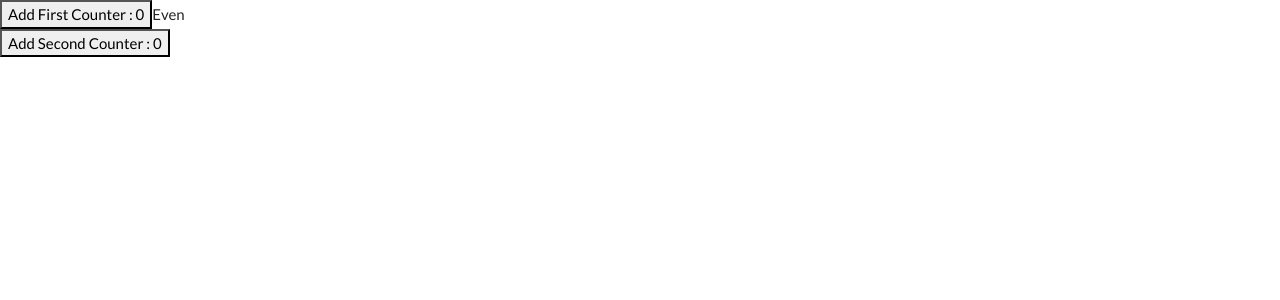
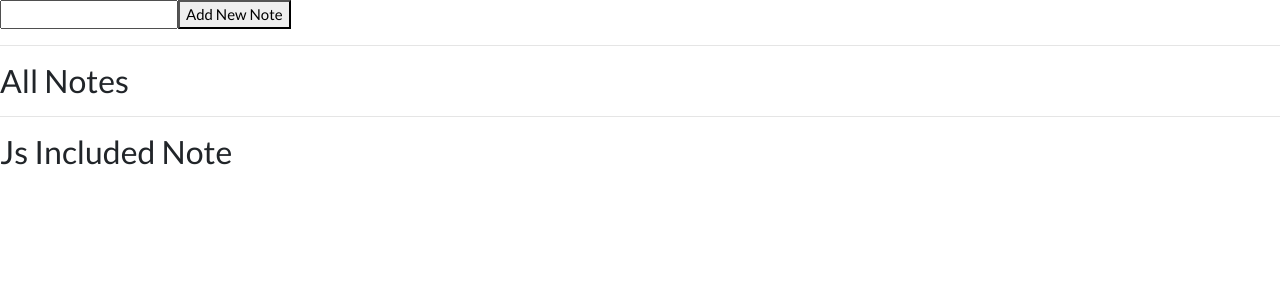
Before and after one commit to ahmadkabiri/first-app, a React (Create React App) app: page / in a window 1280 px wide. Shown: the top 300 px of the page. Built offline with nearby package versions, Linux system fonts and the light colour scheme.

Commit message:
useMemo example

```diff
--- a/src/App.js
+++ b/src/App.js
@@ -1,36 +1,45 @@
 import { useState, useEffect, useMemo } from "react";
 // import "./App.css";
 export default function App() {
-  const [firstCount, setFirstCount] = useState(0);
-  const [secondCount, setSecondCount] = useState(0);
-  const [text, setText] = useState("");
+  const [notes, setNotes] = useState([]);
+  const [newNote, setNewNote] = useState("");
 
-  const firstCounterHandler = () => {
-    setFirstCount((prevCount) => prevCount + 1);
+  const addNewNote = () => {
+    let newNoteObj = {
+      id: notes.length + 1,
+      title: newNote,
+    };
+
+    setNotes((prevNotes) => [...prevNotes, newNoteObj]);
+    setNewNote('')
   };
 
-  const secondCounterHandler = () => {
-    setSecondCount((prevCount) => prevCount + 1);
-  };
 
-  const isEven = useMemo(() => {
-    let index = 0;
-    while (index < 2000000000) {
-      index++;
-    }
-    return firstCount % 2 === 0;
-  }, [firstCount]);
 
   return (
     <div>
-      <button onClick={firstCounterHandler}>
-        Add First Counter : {firstCount}
-      </button>
-      {isEven ? "Even" : "Odd"}
-      <br />
-      <button onClick={secondCounterHandler}>
-        Add Second Counter : {secondCount}
-      </button>
+      <input
+        type="text"
+        value={newNote}
+        onChange={(event) => setNewNote(event.target.value)}
+      />
+      <button onClick={addNewNote}>Add New Note</button>
+      <hr />
+      <h3>All Notes</h3>
+      <ul>
+        {notes.map((note) => (
+          <li key={note.id}>
+            {note.id} - {note.title}
+          </li>
+        ))}
+      </ul>
+      <hr />
+      <h3>Js Included Note</h3>
+      {useMemo(()=>{
+        return notes.filter(note => note.title.toLowerCase().includes("js")).map(note=> (
+          <li>{note.id} - {note.title}</li>
+        ))
+      },[notes])}
     </div>
   );
 }
```
